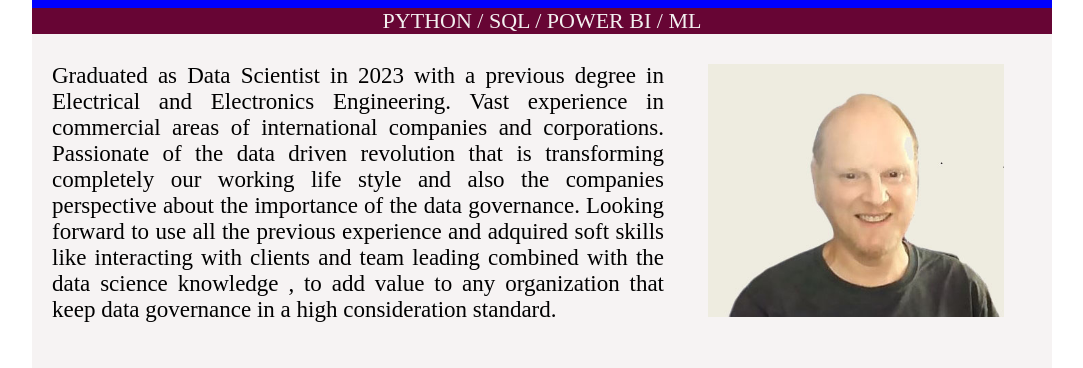
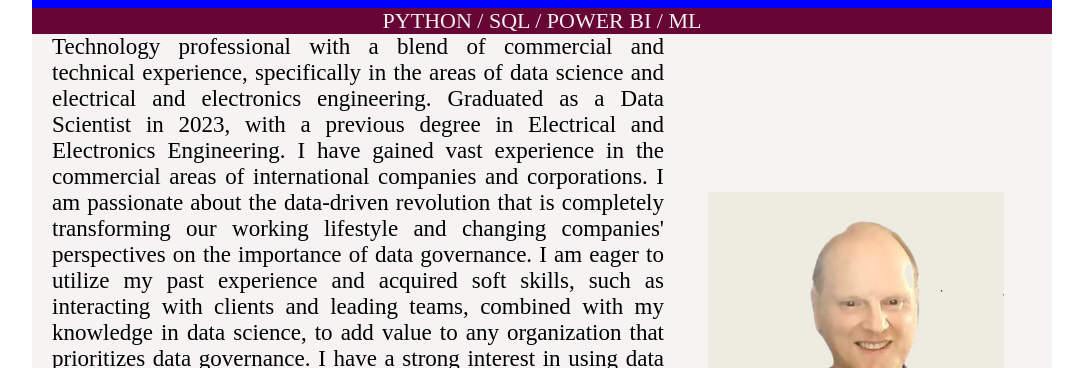
Before and after one commit to pabloeb/My_Resume, a plain HTML site: page index.html in a window 1280 px wide. Shown: the part 81-449 px from the top of the page, without its empty margins (98-1181 px from the left). Drawn offline with Linux system fonts and the light colour scheme.

Commit message:
modificación del texto desde git

```diff
--- a/index.html
+++ b/index.html
@@ -23,7 +23,9 @@
             <div style="background-color:rgb(246, 243, 243); width: 1020px; margin:auto; height: 1300px;">
 
                 <div>
-                    <div style= "display: inline-block; width:60%;font-size: 23px; text-align: justify; margin-right: 40px ;margin-left: 20px;"> Graduated as Data Scientist in 2023 with a previous degree in Electrical and Electronics Engineering. Vast experience in commercial areas of international companies and corporations. Passionate of the data driven revolution that is transforming completely our working life style and also the companies perspective about the importance of the data governance. Looking forward to use all the previous experience and adquired soft skills like interacting with clients and team leading combined with the data science knowledge , to add value to any organization that keep data governance in a high consideration standard.
+                    <div style= "display: inline-block; width:60%;font-size: 23px; text-align: justify; margin-right: 40px ;margin-left: 20px;"> Technology professional with a blend of commercial and technical experience, specifically in the areas of data science and electrical and electronics engineering. Graduated as a Data Scientist in 2023, with a previous degree in Electrical and Electronics Engineering. I have gained vast experience in the commercial areas of international companies and corporations. I am passionate about the data-driven revolution that is completely transforming our working lifestyle and changing companies' perspectives on the importance of data governance.
+                    I am eager to utilize my past experience and acquired soft skills, such as interacting with clients and leading teams, combined with my knowledge in data science, to add value to any organization that prioritizes data governance. I have a strong interest in using data and data science as powerful tools for making meaningful decisions, particularly in the field of Business Analysis.
+                    English level: C1 – Advanced.
                     </div>
                     <img src ="images/foto_pablo.jpg" style = "display: inline-block;width:29%;margin-top: 30px;">
                 </div>
```
